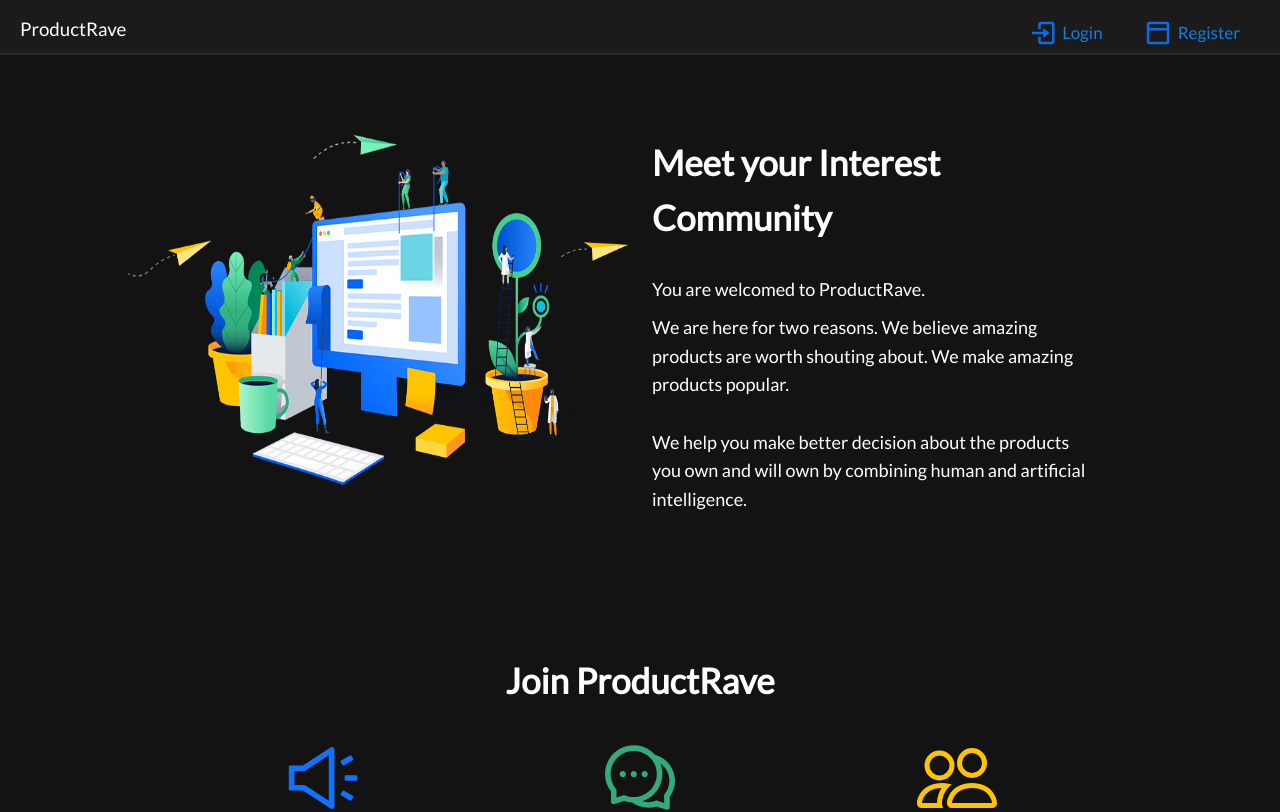
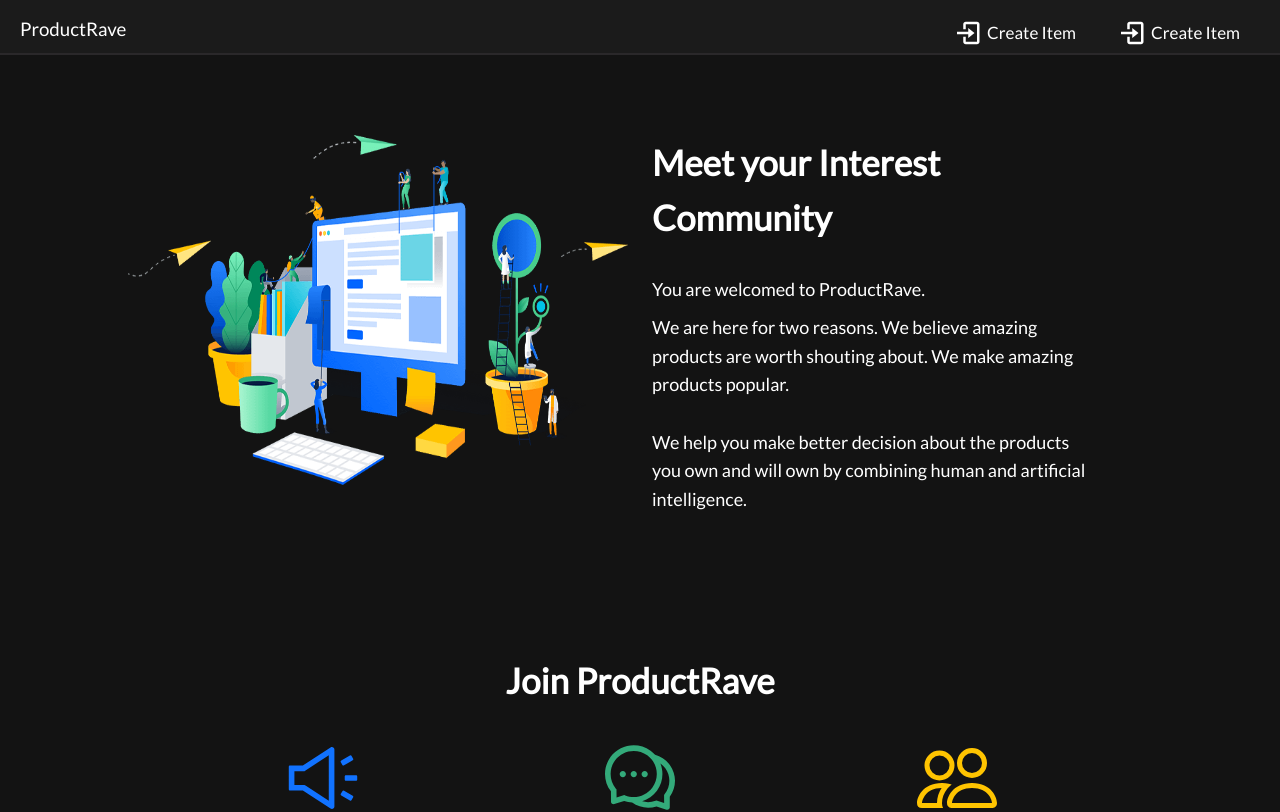
Before and after one commit to greatertomi/productrave-frontend, a React (Create React App) app: page / in a window 1280 px wide. Shown: the top 812 px of the page. Built offline with nearby package versions, Linux system fonts and the light colour scheme.

Commit message:
Began working on the nav

```diff
--- a/src/components/layout/Nav/RightNav.js
+++ b/src/components/layout/Nav/RightNav.js
@@ -16,24 +16,38 @@ const Ul = styled.ul`
   }
 `;
 
-const loggedIn = false;
+const loggedIn = true;
 
 const RightNav = ({ open }) => {
   return (
     <Ul open={open} className="ul">
       {loggedIn ? (
         <div className="navItems">
-          <li>Create Item</li>
-          <li>Comment</li>
+          <NavLink
+            to="/create-item"
+            className="li navLink"
+            activeClassName="active"
+          >
+            <BiLogIn size={30} />
+            <div>Create Item</div>
+          </NavLink>
+          <NavLink
+            to="/messages"
+            className="li navLink"
+            activeClassName="active"
+          >
+            <BiLogIn size={30} />
+            <div>Create Item</div>
+          </NavLink>
         </div>
       ) : (
         <div className="navItems">
-          <NavLink to="/login" className="li navLink">
-            <BiLogIn size={30} color="#1169E5" />
+          <NavLink to="/login" className="li navLink" activeClassName="active">
+            <BiLogIn size={30} />
             <div>Login</div>
           </NavLink>
-          <NavLink to="/register" className="li">
-            <BiDockTop size={30} color="#1169E5" />
+          <NavLink to="/register" className="li" activeClassName="active">
+            <BiDockTop size={30} />
             <div>Register</div>
           </NavLink>
         </div>
--- a/src/components/layout/Nav/nav.scss
+++ b/src/components/layout/Nav/nav.scss
@@ -1,3 +1,5 @@
+@import '../../../styles/variables';
+
 .navItems {
   list-style: none;
   display: flex;
@@ -10,12 +12,16 @@
     cursor: pointer;
     display: flex;
     align-items: center;
+    color: #fff;
     &:hover {
       color: #cbc9c9;
     }
     div {
       margin-left: 5px;
     }
+  }
+  .active {
+    color: $primary;
   }
 }
 
@@ -32,7 +38,7 @@
     transition: transform 0.3s ease-in-out;
 
     .li {
-      color: #fff;
+      color: #fff !important;
     }
   }
 }
```
Also changed, not shown: 1 other file (tests, documents, lock files or other folders).
